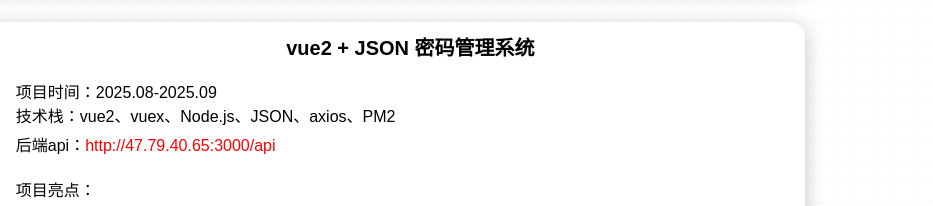
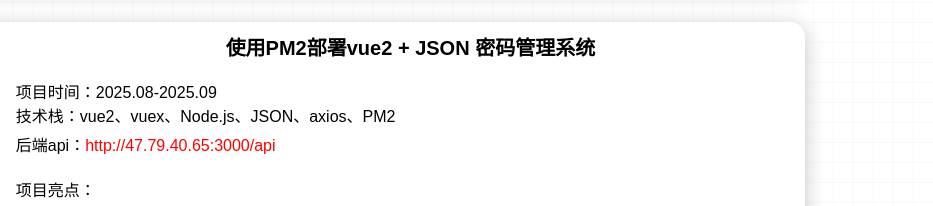
Before and after one commit to xkai003/blog, a plain HTML site: page works.html in a window 1280 px wide. Shown: the part 558-764 px from the top of the page, 347-1280 px from the left. Drawn offline with nearby package versions, Linux system fonts and the light colour scheme.

Commit message:
优化作品页

```diff
--- a/works.html
+++ b/works.html
@@ -106,7 +106,7 @@
             {
                 label:'http://47.79.40.65:8886/',
                 imgurl:'./img/tiktok-vue.jpg',
-                title:"vue2 + JSON 密码管理系统",
+                title:"使用PM2部署vue2 + JSON 密码管理系统",
                 time:"2025.08-2025.09",
                 technology:"vue2、vuex、Node.js、JSON、axios、PM2",
                 api: "http://47.79.40.65:3000/api",
```
